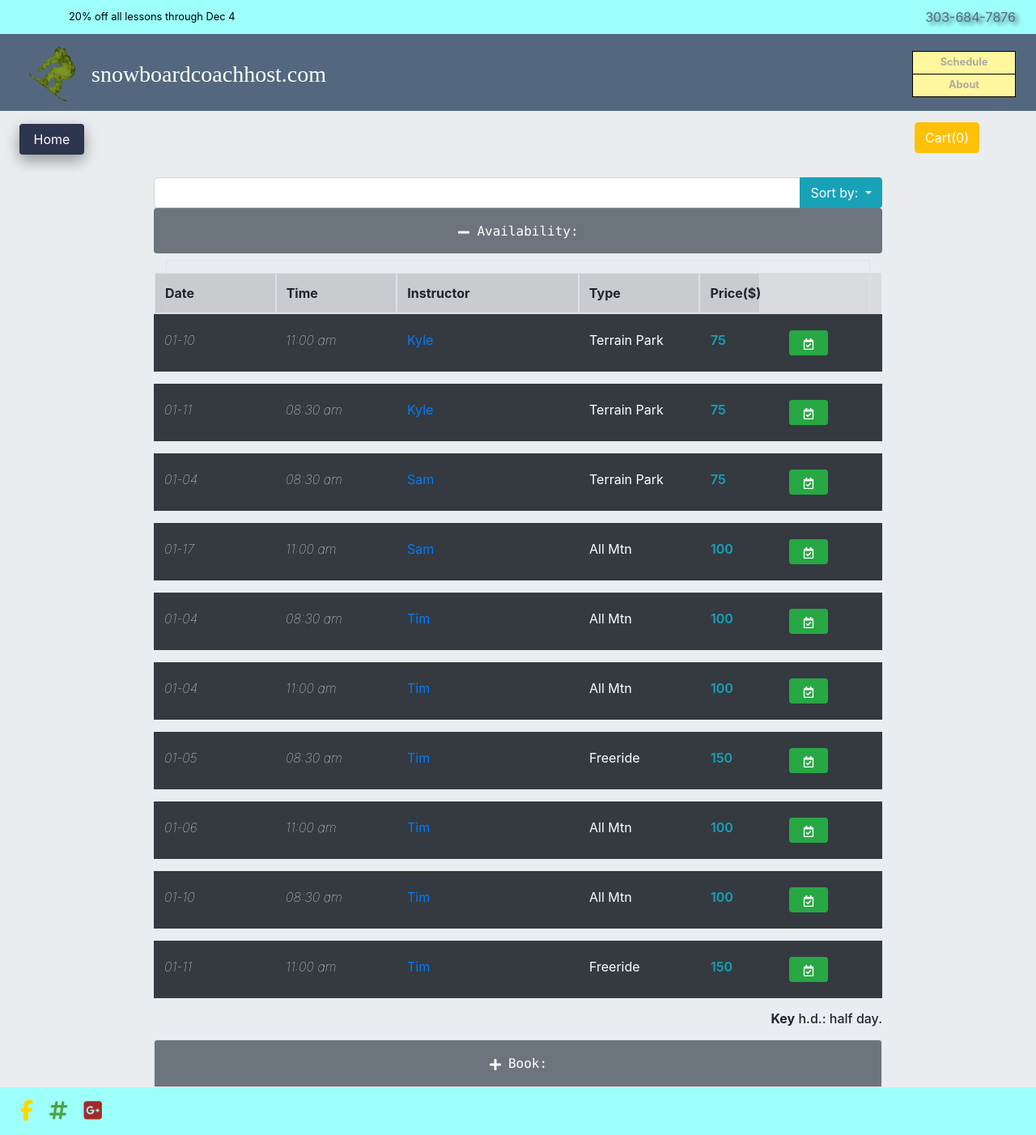
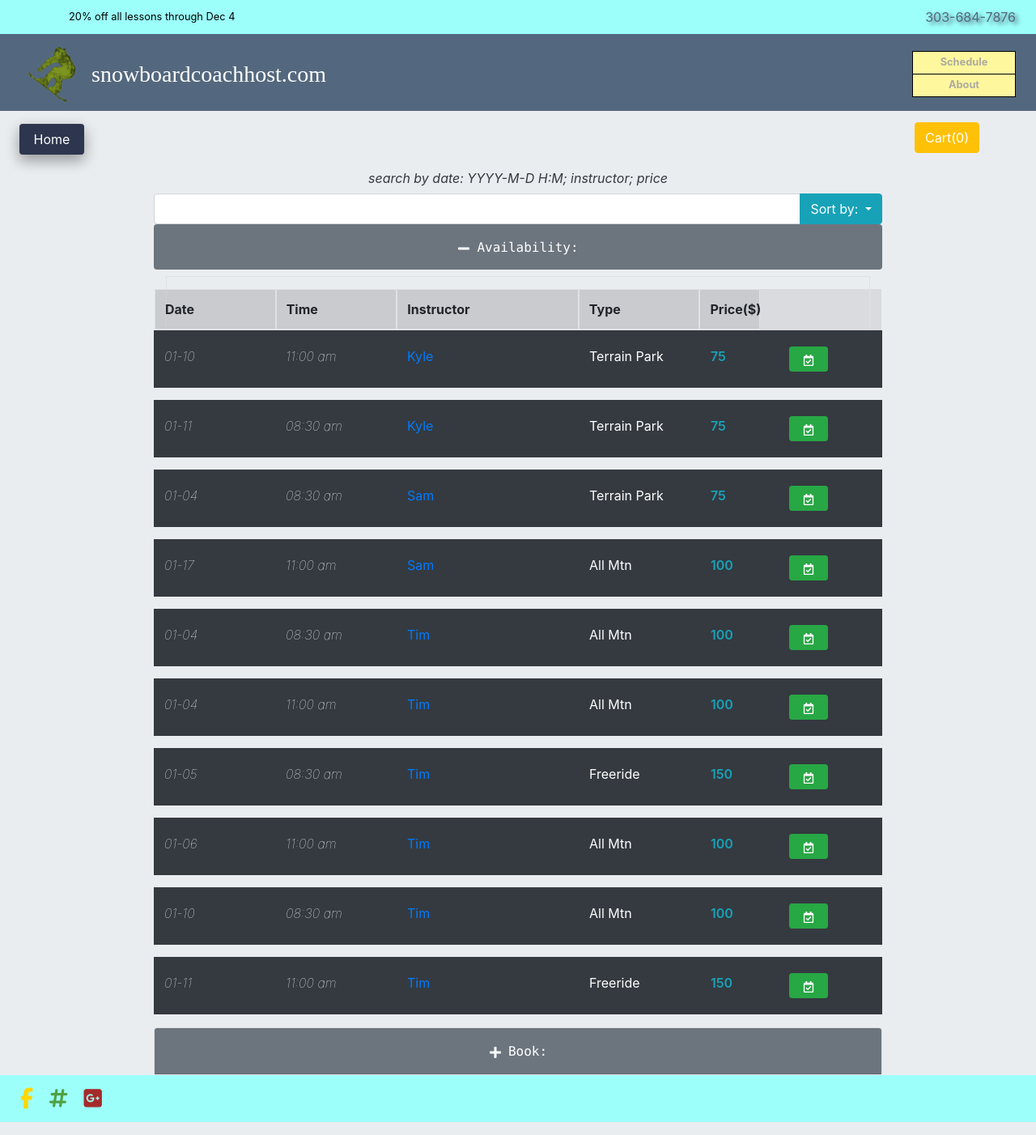
Before and after one commit to hicksey-makes/ski-lessons-snowV2, a React (Create React App) app: page /schedule in a window 1280 px wide. Shown: the whole page at 81% size. Built offline with nearby package versions, Linux system fonts and the light colour scheme; a web font is replaced by a local one.

Commit message:
restyle table in Cart.js

```diff
--- a/src/components/Reserve/Schedule.js
+++ b/src/components/Reserve/Schedule.js
@@ -173,9 +173,9 @@ class Schedule extends Component {
           <div className="row">
             <div className="col-md-12">
               <div className="container">
+                <p className="hint text-center mt-1 font-italic text-dark mb-n2">search by date: YYYY-M-D H:M; instructor; price</p>
                 <SearchLessons searchLsns={this.searchLsns} orderBy={this.state.orderBy} orderDir={this.state.orderDir} changeOrder={this.changeOrder} hideForm={this.hideForm} />
                 <ListLessons reserved={this.props.reserved} lessonLength={this.state.lessonLength} onLessonSelect={this.handleLessonSelect} lessons={filteredLsns} toggleAdd={this.toggleAdd} formDisplay={this.state.formDisplay} onProductDelete={this.props.onProductDelete} cart={this.props.cart}/>
-                <h6 className="text-right"><strong>Key</strong> h.d.: half day.</h6>
                 <AddLessons onNotesChange={this.handleNotesChange} lessonNotes={this.state.lessonNotes} riderName={this.state.riderName} onRiderAdd={this.handleRiderAdd} onFormSubmit={this.handleFormSubmit} onLessonAdd={this.props.onLessonAdd} selectedLsn={this.state.selectedLsn} formDisplay={this.state.formDisplay} toggleAdd={this.toggleAdd} lessonLength={this.state.lessonLength} setFullPrice={this.setFullPrice} setHalfPrice={this.setHalfPrice} cart={this.props.cart} onLessonReserve={this.props.onLessonReserve} />
               </div>
             </div>
--- a/src/components/Reserve/cart.js
+++ b/src/components/Reserve/cart.js
@@ -13,17 +13,17 @@ export default function Cart(props) {
   return (<>
     <Link className="btn blendin mb-1 mt-3 ml-4" style={{width: 80 + "px"}}  to="/">Home</Link>
     <h1 className="text-center">Your Cart</h1>
-    {cart.length === 0 && <p>You have not added any product to your cart yet.</p>}
+    {cart.length === 0 && <p className="text-center">You have not added any product to your cart yet.</p>}
     {cart.length > 0 &&
       <div className="container-fluid">
         <table className="table table-cart table-striped align-head">
         <thead className="table-bordered">
-          <tr className="row sm-aside">
-            <th width="20%" className="col-sm-2 th-product text-primary">Instructor</th>
-            <th width="20%" className="col-sm-2 th-product text-primary">Type</th>
-            <th width="20%" className="col-sm-3 th-product text-primary">Date</th>
-            <th width="15%" className="col-sm-2 text-primary">Price</th>
-            <th width="10%" className="col-sm-1 text-primary">Qty</th>
+          <tr className="row sm-aside bg-secondary">
+            <th width="20%" className="col-sm-2 th-product text-warning">Instructor</th>
+            <th width="20%" className="col-sm-2 th-product text-warning">Type</th>
+            <th width="20%" className="col-sm-3 th-product text-warning">Date</th>
+            <th width="15%" className="col-sm-2 text-warning">Price</th>
+            <th width="10%" className="col-sm-1 text-warning">Qty</th>
             <th width="15%" className="col-sm-2 text-info">Total</th>
           </tr>
         </thead>
--- a/src/css/Schedule.css
+++ b/src/css/Schedule.css
@@ -68,6 +68,7 @@
   position: absolute;
   right: 3px;
 }
+
 @media only screen and (min-width: 768px) {
   #sphere {
   width: 30px;
```
